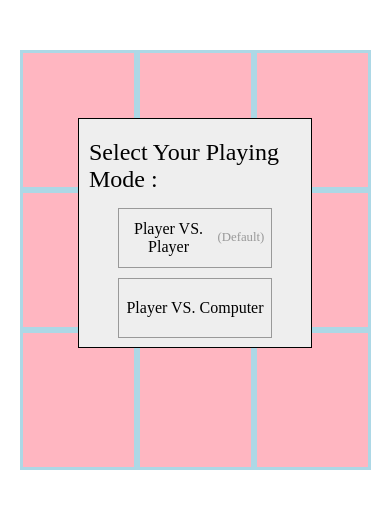
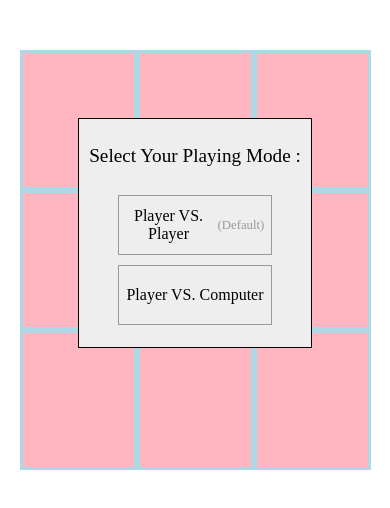
Before and after one commit to EhsanS2/Tic_Tac_Toe, a plain HTML site: page index.html in a window 390 px wide. Shown: the top 508 px of the page. Drawn offline with Linux system fonts and the light colour scheme.

Commit message:
Update style.css

```diff
--- a/style.css
+++ b/style.css
@@ -129,7 +129,8 @@ body {
     }
     .mode p,
     .side p {
-        font-size: 1.5rem;
+        font-size: 1.2rem;
+        text-align: center;
         margin: 20px 10px 0 10px;
     }
     .board {
```
